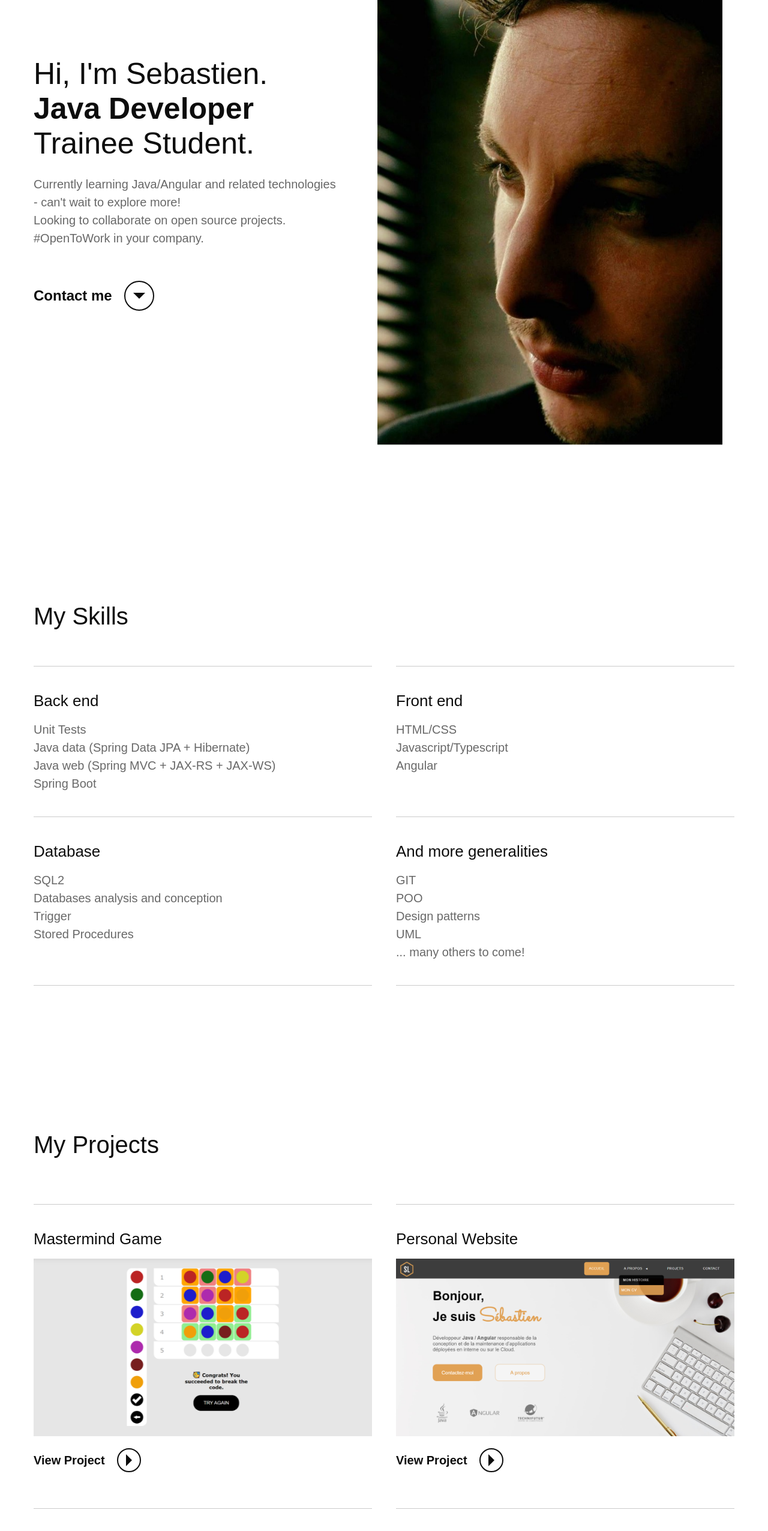
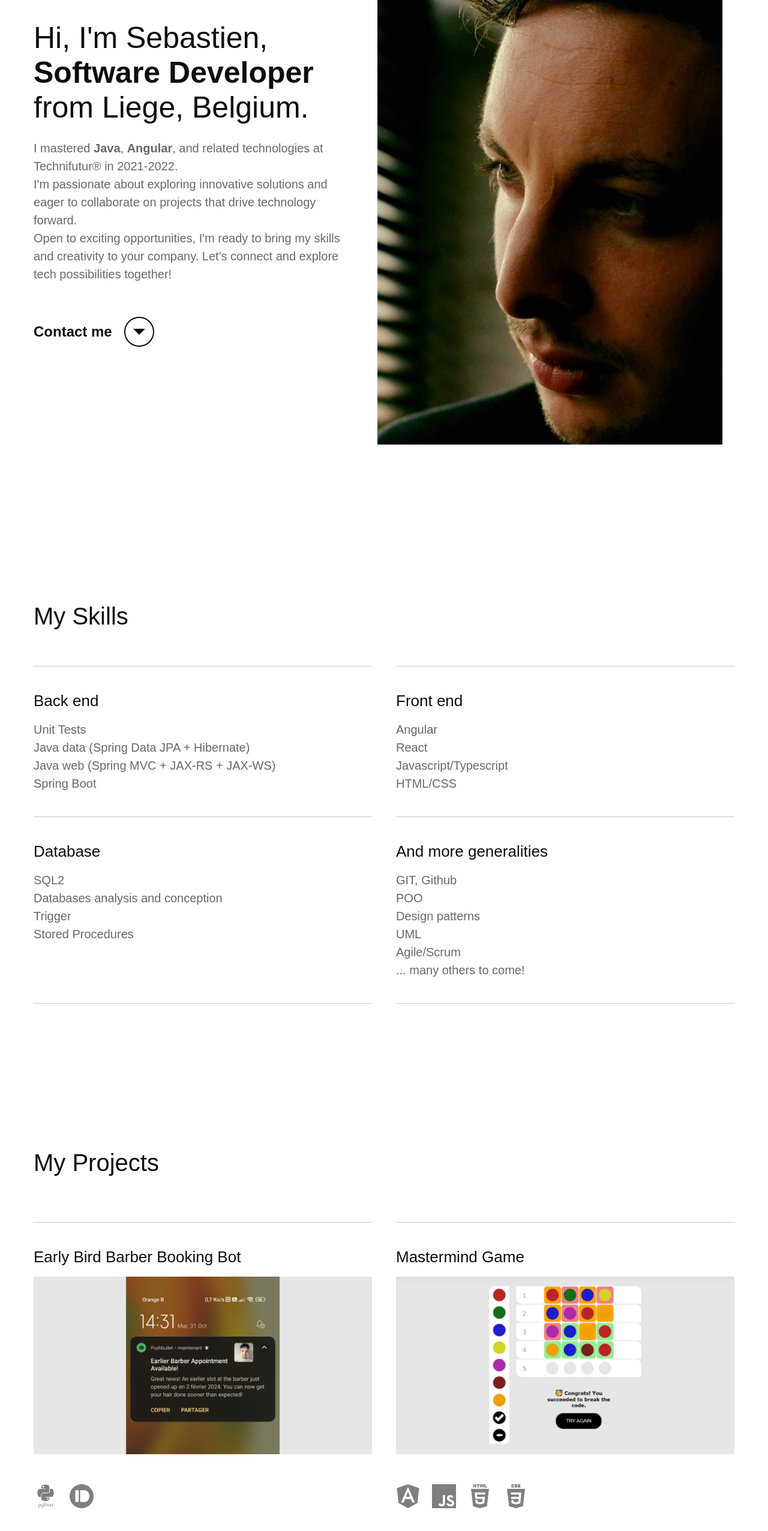
Before and after one commit to sbstnlambert/sbstnlambert.github.io, a plain HTML site: page index.html in a window 1280 px wide. Shown: the part 240-2792 px from the top of the page at 60% size. Drawn offline with nearby package versions, Linux system fonts and the light colour scheme.

Commit message:
update for November 2023

```diff
--- a/css/global.css
+++ b/css/global.css
@@ -678,17 +678,42 @@ a > h3:hover {
     opacity: 0.7;
 }
 
-.project-text-wrap {
+.project-skills-wrap {
     display: flex;
-    padding-top: 20px;
-    flex-direction: column;
-    align-items: flex-start;
+    width: 100%;
+    padding-top: 30px;
+    padding-bottom: 25px;
+    flex-direction: row;
+    justify-content: center;
 }
 
-.project-details {
-    margin-bottom: 20px;
-    font-size: 18px;
-    line-height: 20px;
+@media screen and (min-width: 992px) {
+    .project-skills-wrap {
+        padding-top: 50px;
+        padding-bottom: 40px;
+        justify-content: flex-start;
+    }
+}
+
+.project-skill-icon {
+    width: 30px;
+    height: 30px;
+    margin-right: 15px;
+    opacity: 0.5;
+    transition: transform 0.3s ease;
+}
+
+.project-skill-icon:hover {
+    transform: scale(1.5); /* Augmente la taille de l'image de 10% */
+    opacity: 1;
+}
+
+@media screen and (min-width: 992px) {
+    .project-skill-icon {
+        width: 40px;
+        height: 40px;
+        margin-right: 20px;
+    }
 }
 
 /* PROJECT CTA BUTTON */
--- a/index.html
+++ b/index.html
@@ -4,8 +4,8 @@
     <head>
         <meta charset="utf-8">
         <meta http-equiv="X-UA-Compatible" content="IE=edge">
-        <title>Sebastien | Java Developer, Belgium</title>
-        <meta name="description" content="Java / Angular Developer Trainee Student At Technifutur®, Liege (Belgium)">
+        <title>Sebastien | Software Developer, Belgium</title>
+        <meta name="description" content="Software Developer, Liege (Belgium)">
         <meta name="viewport" content="width=device-width, initial-scale=1">
         <link href="https://cdn.jsdelivr.net/npm/bootstrap@5.1.3/dist/css/bootstrap.min.css" rel="stylesheet" integrity="sha384-1BmE4kWBq78iYhFldvKuhfTAU6auU8tT94WrHftjDbrCEXSU1oBoqyl2QvZ6jIW3" crossorigin="anonymous">
         <link href="https://unpkg.com/aos@2.3.1/dist/aos.css" rel="stylesheet">
@@ -56,16 +56,17 @@
                         </div> <!-- END photo-wrapper -->
                         <div class="text-hero-wrapper" id="about">
                             <h1 class="heading-hero">
-                                Hi, I'm Sebastien.
+                                Hi, I'm Sebastien,
                                 <br>
-                                <strong>Java Developer</strong> Trainee Student.
+                                <strong>Software Developer</strong> from Liege, Belgium.
                             </h1>
                             <p class="paragraph-hero">
-                                Currently learning Java/Angular and related technologies - can't wait to explore more!
+                                I mastered <strong>Java</strong>, <strong>Angular</strong>, and related technologies at Technifutur® in 2021-2022.
                                 <br>
-                                Looking to collaborate on open source projects.
+                                I'm passionate about exploring innovative solutions and eager to collaborate on projects that drive technology forward.
                                 <br>
-                                #OpenToWork in your company.
+                                Open to exciting opportunities, I'm ready to bring my skills and creativity to your company. Let's connect and explore tech possibilities together!
+
                             </p>
                             <div class="contact-hero-wrapper">
                                 <a href="#contact" class="contact-hero-link-wrapper">
@@ -114,11 +115,13 @@
                         </div> <!-- END skill-box -->
                         <div class="skill-box">
                             <h3>Front end</h3>
-                            <p>HTML/CSS
+                            <p>Angular
+                                <br>
+                                React
                                 <br>
                                 Javascript/Typescript
                                 <br>
-                                Angular
+                                HTML/CSS
                             </p>
                         </div> <!-- END skill-box -->
                         <div class="skill-box">
@@ -135,13 +138,15 @@
                         <div class="skill-box">
                             <h3>And more generalities</h3>
                             <p>
-                                GIT
+                                GIT, Github
                                 <br>
                                 POO
                                 <br>
                                 Design patterns
                                 <br>
                                 UML
+                                <br>
+                                Agile/Scrum
                                 <br>
                                 <!-- Docker
                                 <br> -->
@@ -162,6 +167,33 @@
 
                         <div class="project-section-boxes-wrapper grid-2-columns">
 
+                            <!-- EARLY BIRD BARBER BOOKING BOT -->
+                            <div class="project-box" data-aos="fade-left" data-aos-duration="1000">
+                                <a href="https://github.com/sbstnlambert/early-bird-barber-booking-bot" class="project-clickable" target="_blank">
+                                    <h3>Early Bird Barber Booking Bot</h3>
+                                    <div class="project-images-wrap">
+                                        <img src="assets/img/early-bird-barber-booking-bot-cropped.png" alt="Early Bird Barber Booking Bot project" class="project-image">
+                                    </div>
+                                </a>
+                                <div class="project-skills-wrap">
+                                    <img src="/assets/img/python-logo.svg" class="project-skill-icon" alt="Python logo">
+                                    <img src="/assets/img/pushbullet-logo.svg" class="project-skill-icon" alt="Pushbullet logo">
+                                </div> <!-- END project-skills-wrap -->
+                                <div class="project-cta-wrapper">
+                                    <a href="https://github.com/sbstnlambert/early-bird-barber-booking-bot" class="project-cta-link-wrapper">
+                                        <div class="project-cta-link-text">
+                                            <div>View Source Code on Github</div>
+                                            <div class="project-cta-circle-link">
+                                                <div class="project-cta-circle-bg-hover circle-bg-animation"></div>
+                                                <div class="project-cta-arrow-wrap">
+                                                    <div class="project-cta-arrow"></div>
+                                                </div> <!-- END project-cta-arrow-wrap -->
+                                            </div> <!-- END project-cta-circle-link -->
+                                        </div> <!-- END project-cta-link-text -->
+                                    </a> <!-- END project-cta-link-wrapper -->
+                                </div> <!-- END project-cta-wrapper -->
+                            </div> <!-- END project-box -->
+
                             <!-- MASTERMIND -->
                             <div class="project-box" data-aos="fade-right" data-aos-duration="1000">
                                 <a href="https://sbstnlambert.github.io/angular_mastermind/" class="project-clickable" target="_blank">
@@ -169,8 +201,14 @@
                                     <div class="project-images-wrap">
                                         <img src="assets/img/mastermind-game-cropped.png" alt="Mastermind Angular project" class="project-image">
                                     </div>
-                                    <div class="project-text-wrap">
-                                        <div class="project-details">
+
+                                </a>
+                                <div class="project-skills-wrap">
+                                    <img src="/assets/img/angular-logo.svg" class="project-skill-icon" alt="Angular logo">
+                                    <img src="/assets/img/javascript-logo.svg" class="project-skill-icon" alt="Javascript logo">
+                                    <img src="/assets/img/html-logo.svg" class="project-skill-icon" alt="HTML5 logo">
+                                    <img src="/assets/img/css-logo.svg" class="project-skill-icon" alt="CSS3 logo">
+                                </div> <!-- END project-skills-wrap -->
                                 <div class="project-cta-wrapper">
                                     <a href="https://sbstnlambert.github.io/angular_mastermind/" class="project-cta-link-wrapper">
                                         <div class="project-cta-link-text">
@@ -178,17 +216,12 @@
                                             <div class="project-cta-circle-link">
                                                 <div class="project-cta-circle-bg-hover circle-bg-animation"></div>
                                                 <div class="project-cta-arrow-wrap">
-                                                                <div class="project-cta-arrow">
-                                                                    <!-- <img src="assets/img/contact-hero-arrow.png" alt="Contact button arrow" class="contact-hero-cta-arrow"> -->
-                                                                </div>
+                                                    <div class="project-cta-arrow"></div>
                                                 </div> <!-- END project-cta-arrow-wrap -->
                                             </div> <!-- END project-cta-circle-link -->
                                         </div> <!-- END project-cta-link-text -->
                                     </a> <!-- END project-cta-link-wrapper -->
                                 </div> <!-- END project-cta-wrapper -->
-                                        </div> <!-- END project-details -->
-                                    </div> <!-- END project-text-wrap -->
-                                </a>
                             </div> <!-- END project-box -->
 
                             <!-- PERSONAL WEBSITE -->
@@ -198,26 +231,26 @@
                                     <div class="project-images-wrap">
                                         <img src="assets/img/personal-website-webdesign-cropped.png" alt="Personal Website project" class="project-image">
                                     </div>
-                                        <div class="project-text-wrap">
-                                            <div class="project-details">
+                                </a>
+                                <div class="project-skills-wrap">
+                                    <img src="/assets/img/html-logo.svg" class="project-skill-icon" alt="HTML5 logo">
+                                    <img src="/assets/img/css-logo.svg" class="project-skill-icon" alt="CSS3 logo">
+                                </div> <!-- END project-skills-wrap -->
                                 <div class="project-cta-wrapper">
-                                                    <a href="https://sbstnlambert.github.io/webdesign_project/" class="project-cta-link-wrapper">
+                                    <a href="https://sbstnlambert.github.io/angular_mastermind/" class="project-cta-link-wrapper">
                                         <div class="project-cta-link-text">
                                             <div>View Project</div>
                                             <div class="project-cta-circle-link">
                                                 <div class="project-cta-circle-bg-hover circle-bg-animation"></div>
                                                 <div class="project-cta-arrow-wrap">
-                                                                    <div class="project-cta-arrow">
-                                                                    </div>
+                                                    <div class="project-cta-arrow"></div>
                                                 </div> <!-- END project-cta-arrow-wrap -->
                                             </div> <!-- END project-cta-circle-link -->
                                         </div> <!-- END project-cta-link-text -->
                                     </a> <!-- END project-cta-link-wrapper -->
                                 </div> <!-- END project-cta-wrapper -->
-                                            </div> <!-- END project-details -->
-                                        </div> <!-- END project-text-wrap -->
-                                    </a>
                             </div> <!-- END project-box -->
+
                         </div> <!-- END project-section-boxes-wrapper -->
                     </div> <!-- END projects-section-wrapper -->
                 </div> <!-- END container-default -->
@@ -230,51 +263,31 @@
                         <div class="about-me-container">
                             <h2>About me</h2>
                         <p>
-                            I dedicated myself to the social sector for 10 years.
-                            <br>
-                            Both as a social worker and a sociologist.
+                            After a decade of dedication in the social sector as a social worker and sociologist, I embarked in 2021 on an exciting journey into the vast and dynamic world of computer science. I initially enrolled in a two-month 'Introduction to Programming' course at <a href="http://proforma-asbl.be/" target="_blank" rel="external">Proforma ASBL</a> (Liege, Belgium), which served as a stepping stone to a rigorous nine-month 'Java/Angular Developer' training program within the center of expertise <a href="https://technifutur.be/" target="_blank" rel="external">Technifutur®</a> (Liege, Belgium) - that's where I crafted a challenging Mastermind game using Angular, showcasing my proficiency as a fullstack developer.
                             <br>
                             <br>
-                            In 2021, I made the decision to retrain my career path in order to devote myself to the field which, since my teenage years, had always fascinated me: the vast world of IT.
+                            Meanwhile, I threw myself into various projects. I began with a one-year remote 'Webdesign' course, where I honed my skills in HTML and CSS, crafting a personal website that earned the score of 95/100. I've completed a multitude of online courses, covering a wide spectrum from frontend technologies like HTML/CSS, Angular, and React, to backend essentials such as PHP, MySQL, and Java. My quest for knowledge also led me into the intricate domains of API REST, microservices, cybersecurity, Linux, and TCP/IP networks.
                             <br>
                             <br>
-                            Nowadays,
-                            <br>
-                            I am <strong>learning</strong> programming.
-                            <br>
-                            I am <strong>discovering</strong> the software industry.
-                            <br>
-                            And here are my impressions.
+                            At a certain point, absorbed in my training, I somewhat overlooked my hairstyle. I quickly needed to get a new haircut, but I opted for a pretty busy barber. Thus I delved into the realms of Python, creating an Early-Bird-Barber-Booking-Bot with web scraping functionalities and smartphone notifications in order to get notified whether someone cancelled his appointment.
                             <br>
                             <br>
-                            The more I learn, the more I am impressed by the diversity of existing technologies as well as by the number of tools and concepts related to them.
-                            <br>
-                            Programming languages, frameworks, libraries and APIs, features, IDEs, etc.
-                            <br>
-                            Each of these tools also has its own tools... and so on.
-                            <br>
-                            A whole world is just waiting to be explored. It's tempting to dive right into it and to quickly use as many of these precious toys as possible.
-                            <br>
-                            <!-- <br>
-                            However, the more I learn about the existence of these technologies at a fast pace during my training course, the more I feel the necessity to work in depth on my understanding of the fundamental concepts encompassing these tools.
-                            <br>
-                            Indeed, I think that working diligently on my algorithmic logic as well as my ease with the <strong>OOP concepts</strong> (encapsulation, inheritance, polymorphism, association, composition, etc.) is an important condition for really appreciating the exploration of the various aforementioned tools in a structured and creative way.
-                            <br> -->
-                            <br>
-                            However, in <strong>Java</strong>, this meticulous learning is necessary to use to their full potential the notions and tools applicable to this language, such as <strong>Java Data</strong> (Spring Data JPA / Hibernate), <strong>Java Web</strong> (Spring MVC / JAX-RS / JAX -WS), <strong>Spring Boot</strong>, <strong>Spring Cloud</strong>, <strong>Unit Tests</strong>, <strong>Test-Driven Development</strong>, proper use of <strong>Design Patterns</strong>, <strong>Microservices</strong>, etc.
+                            Despite not yet having professional experience, I consider myself a budding fullstack developer, driven by the ambition to accumulate years of hands-on experience before venturing into the captivating world of cybersecurity. My approach to development is defined by autonomy, rigor, analytical thinking, and empathetic communication. I'm cheerful, calm, adaptable, and thrive in diverse and challenging environments.
                             <br>
                             <br>
-                            Finally, I believe that regular practice, passion and humility are valuable attitudes for approaching such a field.
+                            This eclectic journey has imparted much more than technical knowledge. I have developed an ability to think creatively, apply rigorous algorithmic logic, and solve problems innovatively. My ongoing learning is fueled by a deep passion for computer science and a constant thirst for technical challenges.
                             <br>
                             <br>
-                            Well, that's enough talk for now.
-                            <br>
-                            <strong>Time to code!</strong>
+                            Outside the realm of coding, I find solace in the world of sci-fi novels, with 'Dune' being a personal favorite, sparking my imagination and creativity. As a pianist, I harmonize rationality and emotion, using music as a canvas to express myself. I've also embraced the challenge of learning 한글 (Hangeul), the Korean alphabet, and have specialized in the art of bramble removal in my gardening pursuits. Furthermore, I consider myself an avid learner, having watched (almost) every documentary available, savoring the knowledge they offer.
                             <br>
                             <br>
-                            And don't forget to get in touch.
+                            In my educational endeavors, I've received recognition not only in the form of academic achievements but also from my peers and mentors. At Technifutur, I was commended for my dedication and ability to unite and inspire my fellow trainees, creating a positive learning environment.
                             <br>
-                            See you soon!
+                            <br>
+                            I'm eagerly seeking opportunities to apply my skills and enthusiasm, collaborating with like-minded individuals in the tech industry. If you're looking for a creative, dedicated, and adaptable developer who brings not just technical prowess but also a rich tapestry of experiences and interests, I look forward to connecting with you.
+                            <br>
+                            <br>
+                            Let's craft innovative solutions together, bridging the realms of technology and creativity!"
                         </p>
                         </div> <!-- END about-me-container -->
                         <div class="about-me-image-wrapper" data-aos="fade-up" data-aos-duration="1000">
```
Also changed, not shown: assets/img/angular-logo.svg (added), assets/img/css-logo.svg (added), assets/img/early-bird-barber-booking-bot-cropped.png (added), assets/img/early-bird-barber-booking-bot.jpg (added), assets/img/html-logo.svg (added), assets/img/javascript-logo.svg (added), assets/img/pushbullet-logo.svg (added), assets/img/python-logo.svg (added), assets/img/react-logo.svg (added). Lines whose indentation alone changed are shown as unchanged.
